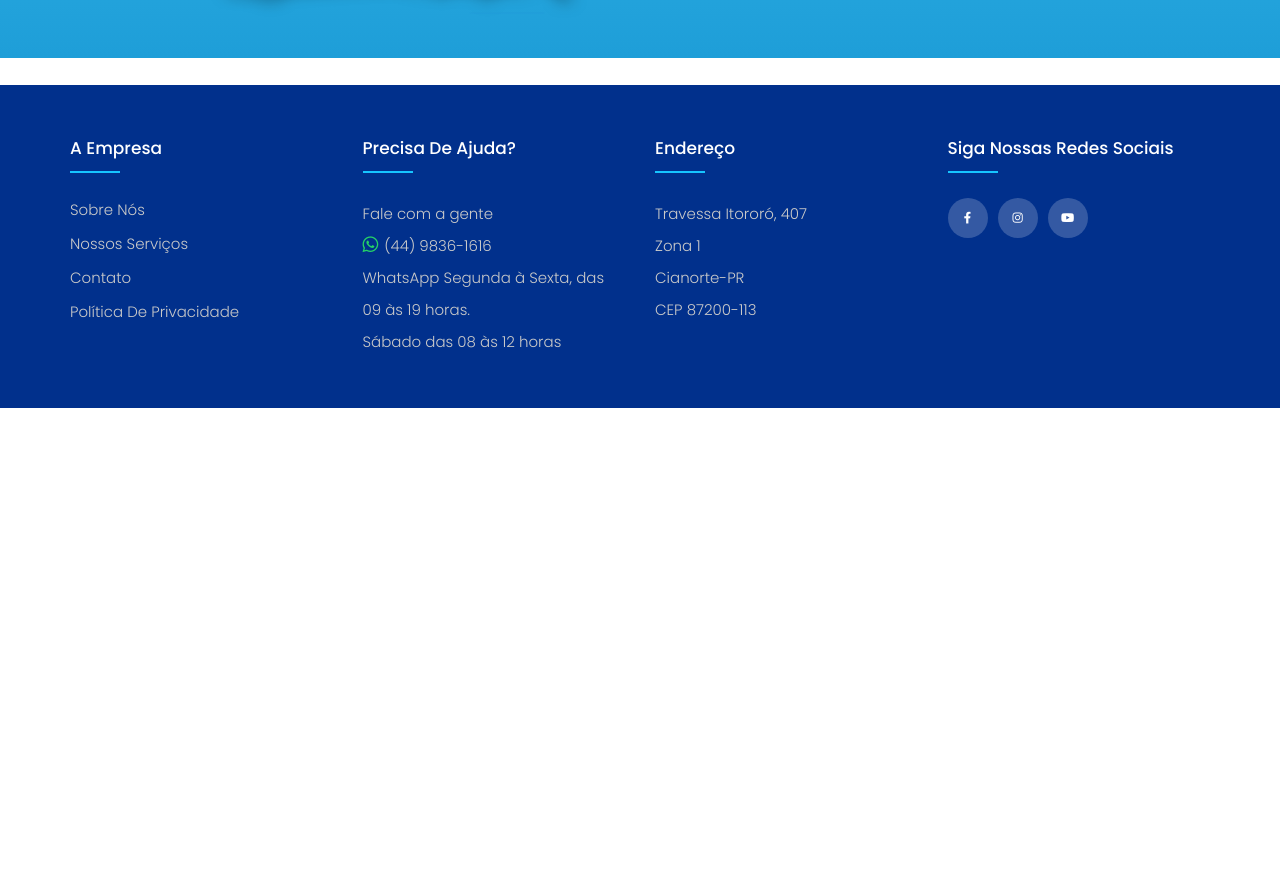
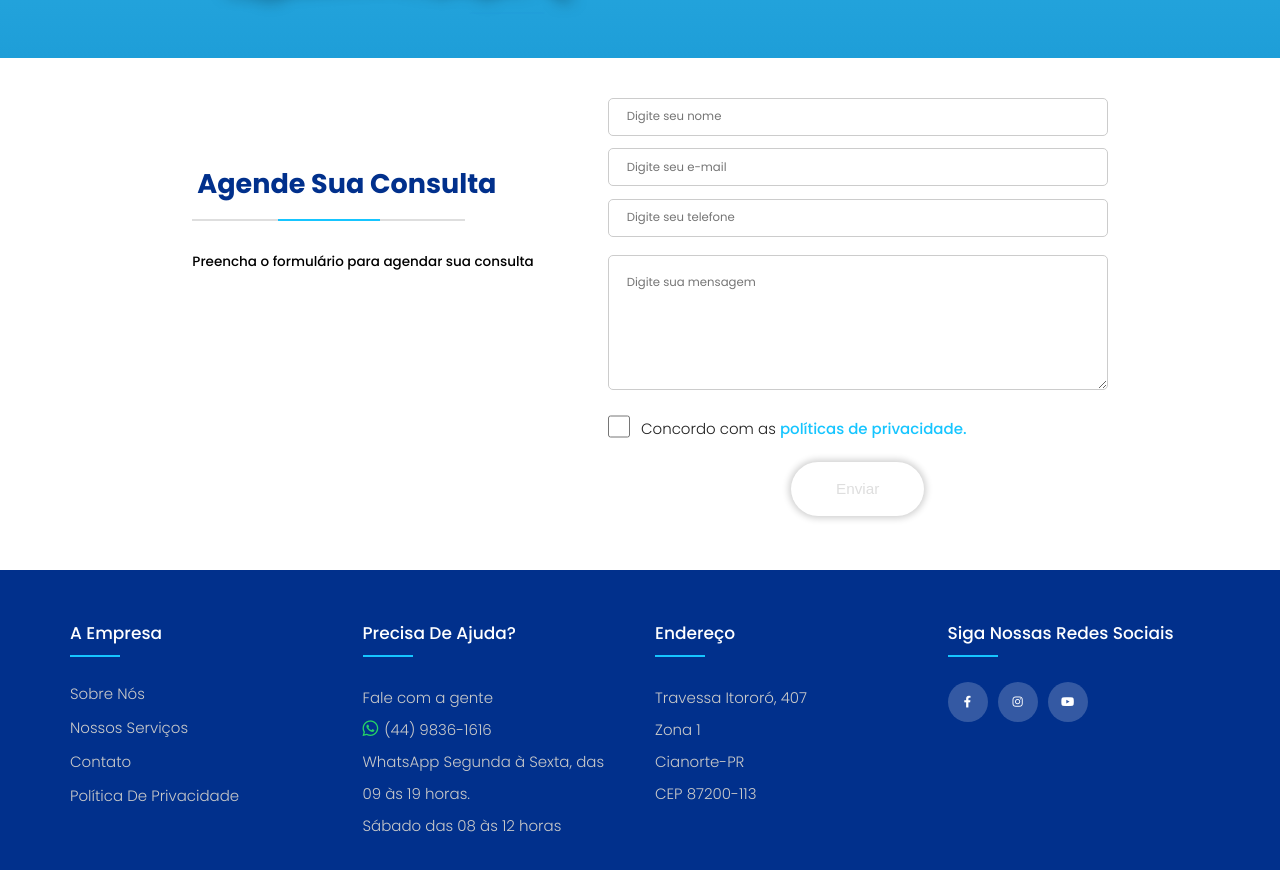
Before and after one commit to vitoraok1/orthopress-website, a React (Create React App) app: page / in a window 1280 px wide. Shown: the part 1779-2649 px from the top of the page. Before the commit the page ends 2187 px from the top, so only its background shows below. Built offline with nearby package versions, Linux system fonts and the light colour scheme.

Commit message:
creating form section

```diff
--- a/package.json
+++ b/package.json
@@ -3,6 +3,7 @@
   "version": "0.1.0",
   "private": true,
   "dependencies": {
+    "@emailjs/browser": "^3.11.0",
     "@testing-library/jest-dom": "^5.17.0",
     "@testing-library/react": "^13.4.0",
     "@testing-library/user-event": "^13.5.0",
--- a/src/App.css
+++ b/src/App.css
@@ -10,6 +10,7 @@
     --dark-color: #202020;
     --light-gray: #dedede;
     --dark-gray: #a1a1a0;
+    --darkest-gray: #808080;
     --light-color: #fff;
     --poppins-font: 'Poppins', sans-serif;
     --transition: all 0.3s ease-in-out;
@@ -156,3 +157,10 @@ button {
     height: 2px;
     background-color: var(--light-gray);
 }
+
+input:focus,
+select:focus,
+textarea:focus,
+button:focus {
+    outline: none;
+}
--- a/src/App.tsx
+++ b/src/App.tsx
@@ -6,6 +6,7 @@ import { Navbar } from './components/commons/Navbar';
 import { Header } from './components/commons/Header';
 import { Banner } from './components/commons/Banner';
 import { Whatsapp } from './components/commons/Whatsapp';
+import { Form } from './components/commons/Form';
 import Footer from './components/commons/Footer';
 
 import { cards } from './components-mock';
@@ -73,6 +74,7 @@ function App() {
       </Slider>
      </div>
      <Banner />
+     <Form />
      <Footer />
     </div>
   );
--- a/src/components/commons/About/About.tsx
+++ b/src/components/commons/About/About.tsx
@@ -6,7 +6,7 @@ export function About() {
     <div className="about-container">
       <div className="about-texts">
         <h2 className="lead">
-          Sobre Nós
+          Quem somos
         </h2>
         <div className="border-line" />
         <p className="text text-lg">
--- /dev/null
+++ b/src/components/commons/Form/Form.css
@@ -0,0 +1,192 @@
+.form-container {
+    display: flex;
+    flex-direction: column;
+    align-items: center;
+    line-height: 5rem;
+    margin-top: 4rem;
+    justify-content: center;
+    width: 100%;
+}
+
+.form-title {
+    font-size: 27px;
+    font-weight: 700;
+    margin-bottom: 1rem;
+}
+
+.form-subtitle {
+    font-size: 1.5rem;
+    font-weight: 500;
+    margin-bottom: 2rem;
+}
+
+.form {
+    display: flex;
+    flex-direction: column;
+    align-items: center;
+    width: 75%;
+    margin-bottom: 3rem;
+}
+
+.form-group {
+    width: 100%;
+}
+
+
+.form input {
+    font-family: var(--poppins-font);
+    font-size: 1.3rem;
+    color: var(--darkest-gray);
+    width: 100%;
+    height: 3rem;
+    border: 1px solid #ccc;
+    border-radius: 5px;
+    padding: 2rem;
+    margin-bottom: 1rem;
+}
+
+.form input[type='text']:focus, .form textarea:focus {
+    box-shadow: 0 0 5px var(--light-blue-color);
+    border: 1px solid var(--light-blue-color);
+}
+
+
+.form textarea {
+    font-family: var(--poppins-font);
+    color: var(--darkest-gray);
+    font-size: 1.3rem;
+    width: 100%;
+    height: 15rem;
+    border: 1px solid #ccc;
+    border-radius: 5px;
+    padding: 2rem;
+    margin-top: 1rem;
+    margin-bottom: 0.5rem;
+}
+
+#checkbox {
+    accent-color: var(--light-blue-color);
+    margin-right: 1.2rem;
+    width: 2.5rem;
+}
+
+.send-btn-enabled {
+    padding: 2rem 5rem;
+    border-radius: 3rem;
+    display: inline-block;
+    background-color: rgba(6, 60, 194, 1);
+    font-size: 1.7rem;
+    font-weight: 500;
+    -webkit-box-shadow: 0 0 7px 2px rgba(0, 0, 0, 0.2);
+    box-shadow: 0 0 7px 2px rgba(0, 0, 0, 0.2);
+    -webkit-transition: var(--transition);
+    -o-transition: var(--transition);
+    transition: var(--transition);
+    text-decoration: none;
+    margin-left: auto;
+    color: var(--light-color);
+}
+
+.send-btn-enabled:hover {
+    background-color: var(--light-blue-color);
+    transform: scale(1.1);
+}
+
+.send-btn-disabled {
+    cursor:not-allowed;
+    padding: 2rem 5rem;
+    font-size: 1.7rem;
+    border-radius: 3rem;
+    display: inline-block;
+    background-color: var(--light-color);
+    color: var(--light-gray);
+    font-weight: 500;
+    -webkit-box-shadow: 0 0 7px 2px rgba(0, 0, 0, 0.2);
+    box-shadow: 0 0 7px 2px rgba(0, 0, 0, 0.2);
+    -webkit-transition: var(--transition);
+    -o-transition: var(--transition);
+    transition: var(--transition);
+    text-decoration: none;
+}
+
+.checkbox-group {
+    display: flex;
+    margin-bottom: 1.4rem;
+    width: 100%;
+}
+
+.agree-text {
+    color: var(--dark-color)
+}
+
+.politics {
+    text-decoration: none;
+    font-weight: 500;
+    color: var(--light-blue-color);
+}
+
+.politics:hover {
+    text-decoration: underline;
+}
+
+.send-btn-group {
+    text-align: center;
+}
+
+.form-line {
+    height: 2px;
+    width: 50%;
+    margin-right: auto;
+    margin-left: auto;
+    margin-bottom: 3rem;
+    background-color: var(--light-gray);
+    position: relative;
+  }
+
+.form-line::after {
+      content: "";
+      position: absolute;
+      top: 0;
+      left: 50%;
+      -webkit-transform: translateX(-50%);
+      -ms-transform: translateX(-50%);
+      transform: translateX(-50%);
+      height: 100%;
+      width: 102px;
+      background-color: var(--light-blue-color);
+}
+
+@media (min-width: 992px) {
+    .form-container {
+        margin: auto;
+        margin-top: 4rem;
+        width: 80%;
+        flex-direction: row;
+        align-items:flex-start;
+    }
+
+    .form {
+        max-width: 500px;
+        margin-bottom: 3rem;
+    }
+
+    .form-header {
+        margin-top: 5rem;
+        margin-right: 6rem;
+        padding: 20px;
+    }
+
+    .form-title {
+        text-align: left!important;
+    }
+
+    .form-subtitle {
+        line-height: 3rem;
+    }
+
+    .form-line {
+        margin-left: 0;
+        width: 80%;
+    }
+
+}
--- /dev/null
+++ b/src/components/commons/Form/Form.tsx
@@ -0,0 +1,76 @@
+import React, { useState } from 'react';
+import emailjs from '@emailjs/browser';
+import './Form.css';
+
+export function Form () {
+  const [name, setName] = useState('');
+  const [email, setEmail] = useState('');
+  const [phone, setPhone] = useState('');
+  const [message, setMessage] = useState('');
+  const [agree, setAgree] = useState(false);
+
+  function SubmitButton() {
+    if (name && email && phone && message && agree) {
+      return <button type="submit" className="send-btn-enabled">Enviar</button>;
+    } else {
+      return <button type="submit" className="send-btn-disabled" disabled>Enviar</button>;
+    }
+  }
+
+  function sendEmail(e: any) {
+    e.preventDefault();
+
+    const templateParams = {
+      from_name: name,
+      message: message,
+      email: email,
+      phone: phone,
+    }
+
+    emailjs.send('service_h3xfsii', 'template_bun8b8h', templateParams, 'XBVPKBTGkllKPh6zX')
+      .then((response) => {
+        console.log('Email enviado', response.status, response.text)
+        setName('')
+        setEmail('')
+        setPhone('')
+        setMessage('')
+        setAgree(false)
+
+      }, (error) => {
+        console.log('Email não enviado', error)
+      })
+
+    alert('E-mail enviado com sucesso!');
+  }
+
+  return (
+    <div className="form-container">
+      <div className="form-header">
+        <h2 className="form-title">Agende sua consulta</h2>
+        <div className="form-line" />
+        <p className="form-subtitle">Preencha o formulário para agendar sua consulta</p>
+      </div>
+      <form className="form" onSubmit={sendEmail}>
+        <div className="form-group">
+          <input type="text" name="name" id="name" placeholder="Digite seu nome" value={name} onChange={ e => setName(e.target.value) } />
+        </div>
+        <div className="form-group">
+          <input type="text" name="email" id="email" placeholder="Digite seu e-mail" value={email} onChange={ e => setEmail(e.target.value) } />
+        </div>
+        <div className="form-group">
+          <input type="text" name="phone" id="phone" placeholder="Digite seu telefone" value={phone} onChange={e => setPhone(e.target.value) } />
+        </div>
+        <div className="form-group">
+          <textarea name="message" id="message" placeholder="Digite sua mensagem" value={message} onChange={ e => setMessage(e.target.value) }></textarea>
+        </div>
+        <div className="checkbox-group">
+          <input type="checkbox" name="checkbox" id="checkbox" checked={agree} onChange={ e => setAgree(e.target.checked) } />
+          <span className="agree-text">Concordo com as <a href="index.html" className="politics">políticas de privacidade.</a></span>
+        </div>
+        <div className="form-group send-btn-group">
+          <SubmitButton />
+        </div>
+      </form>
+    </div>
+  )
+}
--- /dev/null
+++ b/src/components/commons/Form/index.ts
@@ -0,0 +1,3 @@
+import { Form } from './Form';
+
+export { Form };
```
Also changed, not shown: 1 other file (tests, documents, lock files or other folders).
